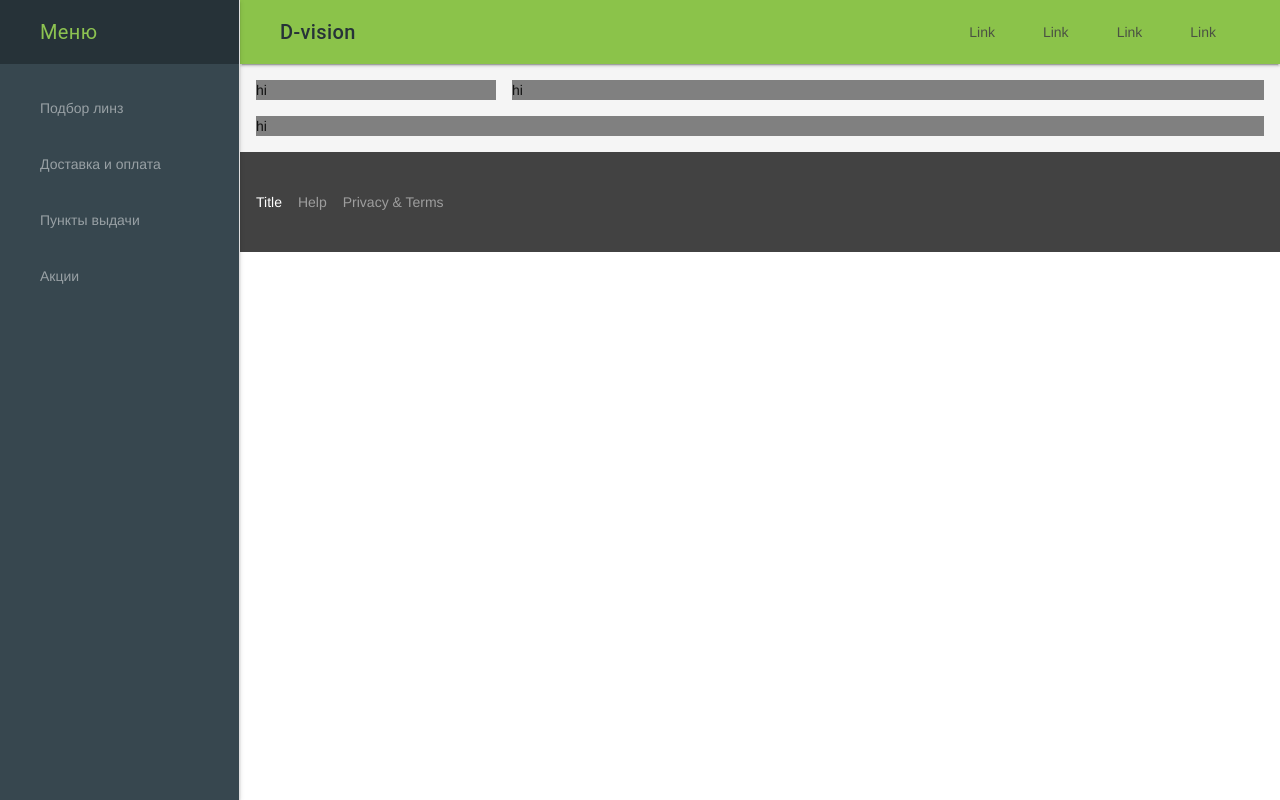
After one commit to cMeIIIHo/market, a Django app: template catalog/templates/catalog/product_page.html in a window 1280 px wide. The commit adds this page. Run offline with Django 3.2, Linux system fonts and the light colour scheme; the template is opened without the code that fills it, so the values that code supplies are empty.

Commit message:
got filter page. Gna get product-detail page

```diff
--- /dev/null
+++ b/catalog/templates/catalog/product_page.html
@@ -0,0 +1,17 @@
+{% extends "base.html" %}
+
+{% block content %}
+<div class="mdl-grid">
+    <div class="mdl-cell mdl-cell--3-col">
+        hi
+    </div>
+    <div class="mdl-cell mdl-cell--9-col">
+        hi
+    </div>
+    <div class="mdl-cell mdl-cell--12-col">
+        hi
+    </div>
+</div>
+
+
+{% endblock %}
--- a/catalog/urls.py
+++ b/catalog/urls.py
@@ -7,7 +7,8 @@ app_name = 'catalog'
 urlpatterns = [
     url(r'^$', views.index, name='index'),
     url(r'^product_filter/(?P<category_id>[0-9]+)/$', views.product_filter, name='product_filter'),
-    url(r'^product_filter/(?P<category_id>[0-9]+)/(?P<page_number>[0-9]+)$', views.product_filter, name='product_filter'),
+    url(r'^product_filter/(?P<category_id>[0-9]+)/(?P<page_number>[0-9]+)/$', views.product_filter, name='product_filter'),
+    url(r'^product_page/(?P<product_id>[0-9]+)/$', views.product_page, name='product_page'),
 ]
 
 # urlpatterns = [
--- a/templates/base.html
+++ b/templates/base.html
@@ -10,9 +10,6 @@
     <style>
         .mdl-layout a {
         text-decoration: none;
-        }
-        .page-content {
-            background-color: #f5f5f5;
         }
         .mdl-layout__drawer{
             background-color: #263238;
@@ -29,11 +26,9 @@
             flex-grow: 1;
             color: rgba(255, 255, 255, 0.56);
         }
-         .mdl-grid {
-            max-width: 1080px;
-        }
         .mdl-cell {
             box-sizing: border-box;
+            background: grey;
         }
         .mdl-card {
             width: 100%;
@@ -56,6 +51,13 @@
         .mdl-layout__drawer .mdl-navigation .mdl-navigation__link:hover {
             background: #8dc351;
             color: rgb(66,66,66);
+        }
+        .mdl-grid {
+        max-width: 1080px;
+        }
+        .page-content {
+        background-color: #f5f5f5;
+        }
     </style>
 </head>
 <body>
@@ -83,7 +85,7 @@
     <div class="mdl-layout__drawer">
         <span class="mdl-layout-title">Меню</span>
         <nav class="mdl-navigation">
-            <a class="mdl-navigation__link" href="{% url 'catalog:product_filter' lens_category_id %}">Подбор линз</a>
+            <a class="mdl-navigation__link" href="{% url 'catalog:product_filter' 1 %}">Подбор линз</a>
             <a class="mdl-navigation__link" href="">Доставка и оплата</a>
             <a class="mdl-navigation__link" href="">Пункты выдачи</a>
             <a class="mdl-navigation__link" href="">Акции</a>
```
Also changed, not shown: catalog/templates/catalog/product_filter.html (+7 -5 lines), catalog/views.py (+9 -3 lines).
